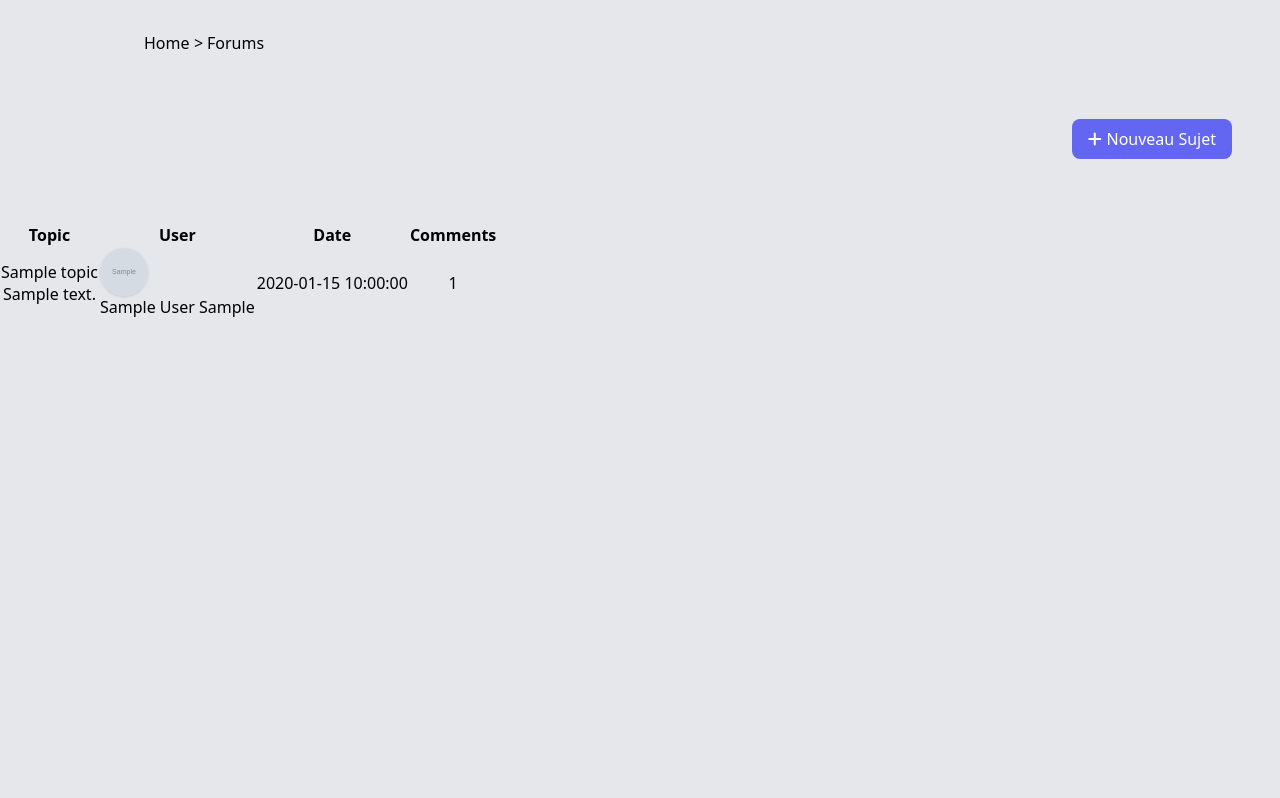
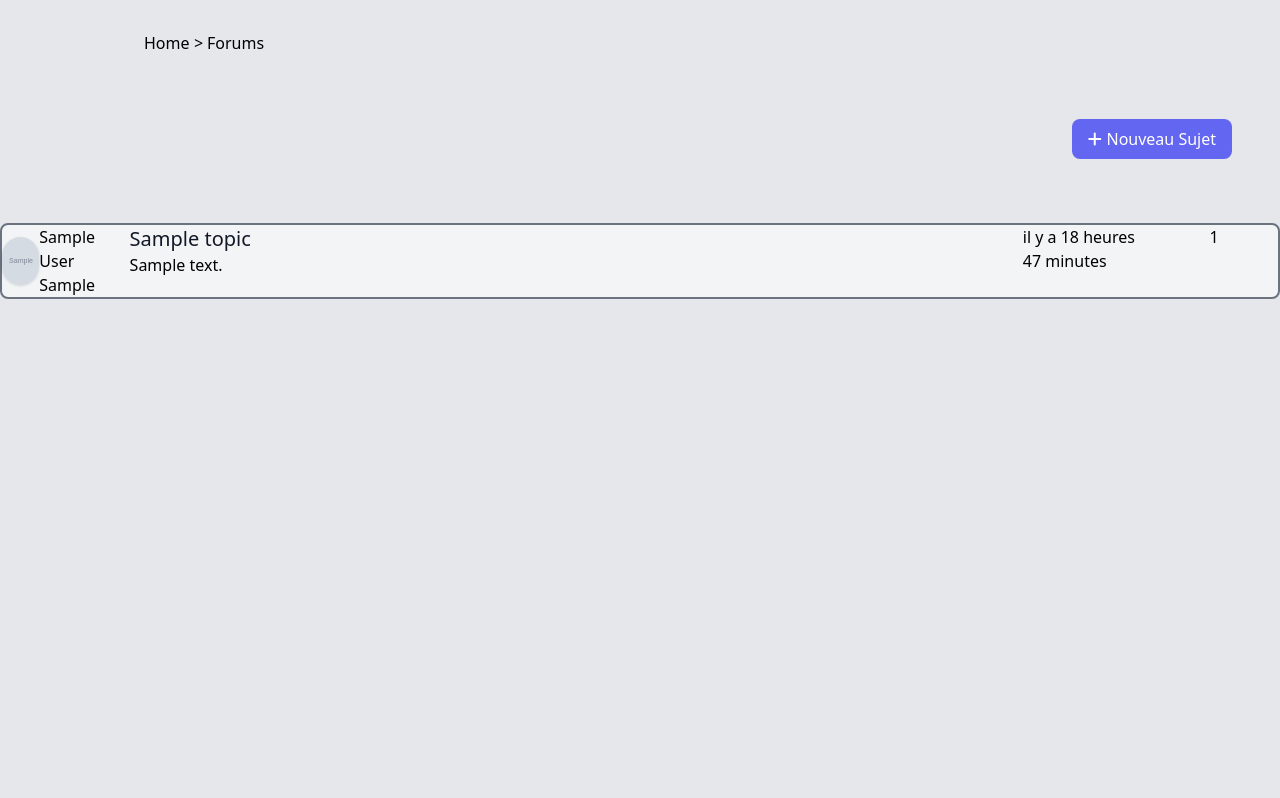
Before and after one commit to Ferjaboss/ISIKef-Website, a PHP site: page /isik/public/views/forum in a window 1280 px wide. Shown: the part 129-927 px from the top of the page. Run offline with PHP 8.4, Linux system fonts and the light colour scheme; the visitor is signed in with stand-in values (Sample User, id 1); tables that the repository leaves empty or names only in its code hold one stand-in row (values such as "Sample post"); grey boxes marked "Sample" are stand-in pictures; some libraries are stand-ins or nearby versions.

Commit message:
designed the topic container

```diff
--- a/public/css/output.css
+++ b/public/css/output.css
@@ -622,6 +622,14 @@ video {
   grid-column: span 3 / span 3;
 }
 
+.col-span-7 {
+  grid-column: span 7 / span 7;
+}
+
+.clear-both {
+  clear: both;
+}
+
 .m-2 {
   margin: 0.5rem;
 }
@@ -752,10 +760,6 @@ video {
   display: inline-flex;
 }
 
-.table {
-  display: table;
-}
-
 .grid {
   display: grid;
 }
@@ -860,10 +864,6 @@ video {
   flex-shrink: 0;
 }
 
-.cursor-pointer {
-  cursor: pointer;
-}
-
 .grid-cols-2 {
   grid-template-columns: repeat(2, minmax(0, 1fr));
 }
@@ -874,6 +874,10 @@ video {
 
 .grid-cols-4 {
   grid-template-columns: repeat(4, minmax(0, 1fr));
+}
+
+.grid-cols-10 {
+  grid-template-columns: repeat(10, minmax(0, 1fr));
 }
 
 .flex-col {
@@ -973,6 +977,15 @@ video {
   border-width: 1px;
 }
 
+.border-2 {
+  border-width: 2px;
+}
+
+.border-black {
+  --tw-border-opacity: 1;
+  border-color: rgb(0 0 0 / var(--tw-border-opacity));
+}
+
 .border-gray-100 {
   --tw-border-opacity: 1;
   border-color: rgb(243 244 246 / var(--tw-border-opacity));
@@ -988,6 +1001,11 @@ video {
   border-color: rgb(209 213 219 / var(--tw-border-opacity));
 }
 
+.border-gray-500 {
+  --tw-border-opacity: 1;
+  border-color: rgb(107 114 128 / var(--tw-border-opacity));
+}
+
 .bg-blue-600 {
   --tw-bg-opacity: 1;
   background-color: rgb(37 99 235 / var(--tw-bg-opacity));
@@ -1045,6 +1063,11 @@ video {
 .bg-white {
   --tw-bg-opacity: 1;
   background-color: rgb(255 255 255 / var(--tw-bg-opacity));
+}
+
+.bg-gray-100 {
+  --tw-bg-opacity: 1;
+  background-color: rgb(243 244 246 / var(--tw-bg-opacity));
 }
 
 .bg-opacity-75 {
@@ -1176,6 +1199,10 @@ video {
 
 .text-justify {
   text-align: justify;
+}
+
+.align-middle {
+  vertical-align: middle;
 }
 
 .text-2xl {
--- a/public/views/forum/index.php
+++ b/public/views/forum/index.php
@@ -6,6 +6,7 @@
     <meta name="viewport" content="width=device-width, initial-scale=1.0">
     <link rel="stylesheet" href="../../css/output.css">
     <link rel="stylesheet" href="../../fonts/fontawesome-free-6.3.0-web/css/all.css">
+    <script src="https://cdn.tailwindcss.com"></script>
     <link rel="icon" type="image/x-icon" href="/img/logos/isik/logo.png">
     <title>Institut Supérieur de l'Informatique du Kef</title>
 </head>
@@ -147,6 +148,10 @@ modalHideButtons.forEach(button => {
 
         </div>
     </div>
+
+    <div class="flex justify-center align-middle">
+
+
     <?php
     $conn = mysqli_connect($servername, $username, $db_password, $dbname);
     if (!$conn) {
@@ -169,27 +174,31 @@ modalHideButtons.forEach(button => {
 
     $sql = "SELECT topic.*, user.nom, user.prenom, user.avatar FROM topic LEFT JOIN user ON topic.user_id = user.id ORDER BY created_at DESC";
     $result = mysqli_query($conn, $sql);
+    echo '<div class="flex flex-col">';
+    if (mysqli_num_rows($result) > 0) {
+        while ($row = mysqli_fetch_assoc($result)) {
+            $databasetime = $row['created_at'];
+            $datetimeFromDB = new DateTime($databasetime);
+            $now = new DateTime();
+            $diff = $now->diff($datetimeFromDB);
 
-    if (mysqli_num_rows($result) > 0) {
-        echo '<table class="text-center">';
-        echo '<thead><tr><th>Topic</th><th>User</th><th>Date</th><th>Comments</th></tr></thead>';
-        echo '<tbody>';
+            echo '<div class="flex justify-between items-center rounded-lg p-30 mb-26 border-2 border-gray-500  bg-gray-100 ">';
+            echo '<div class="grid grid-cols-10 max-w-7xl ">';
+            echo '<div class="flex items-center"> <div><img src="../auth/avatars/' . $row['avatar'] . '" alt="Avatar" class="w-12 h-12 rounded-full object-cover mr-4 shadow"></div><div>' . $row['nom'] . ' ' . $row['prenom'] . '</div></div>';
+            echo '<div class="col-span-7"><div class="text-xl font-medium text-gray-900">' . $row['title'] . '</div>' . $row['body'] . '</div>';
+            echo '<div>' .  $diff->format('il y a %h heures %i minutes') . '</div>';
+            echo '<div class="text-center">' . getCommentCount($row['id']) . '</div>';
+            echo '</div>';
+            echo '</div> <br>';
 
-        while ($row = mysqli_fetch_assoc($result)) {
-            echo '<tr>';
-            echo '<td><h1>' . $row['title'] . '</h1>' . $row['body'] . '</td>';
-            echo '<td><img src="../auth/avatars/' . $row['avatar'] . '" alt="Avatar" class="w-12 h-12 rounded-full object-cover mr-4 shadow">' . $row['nom'] . ' ' . $row['prenom'] . '</td>';
-            echo '<td>' . $row['created_at'] . '</td>';
-            echo '<td>' . getCommentCount($row['id']) . '</td>';
-            echo '</tr>';
         }
 
-        echo '</tbody>';
-        echo '</table>';
     }
-
+echo '</div>';
     mysqli_close($conn);
 ?>
+    </div>
+
 
 </main>
 
```
